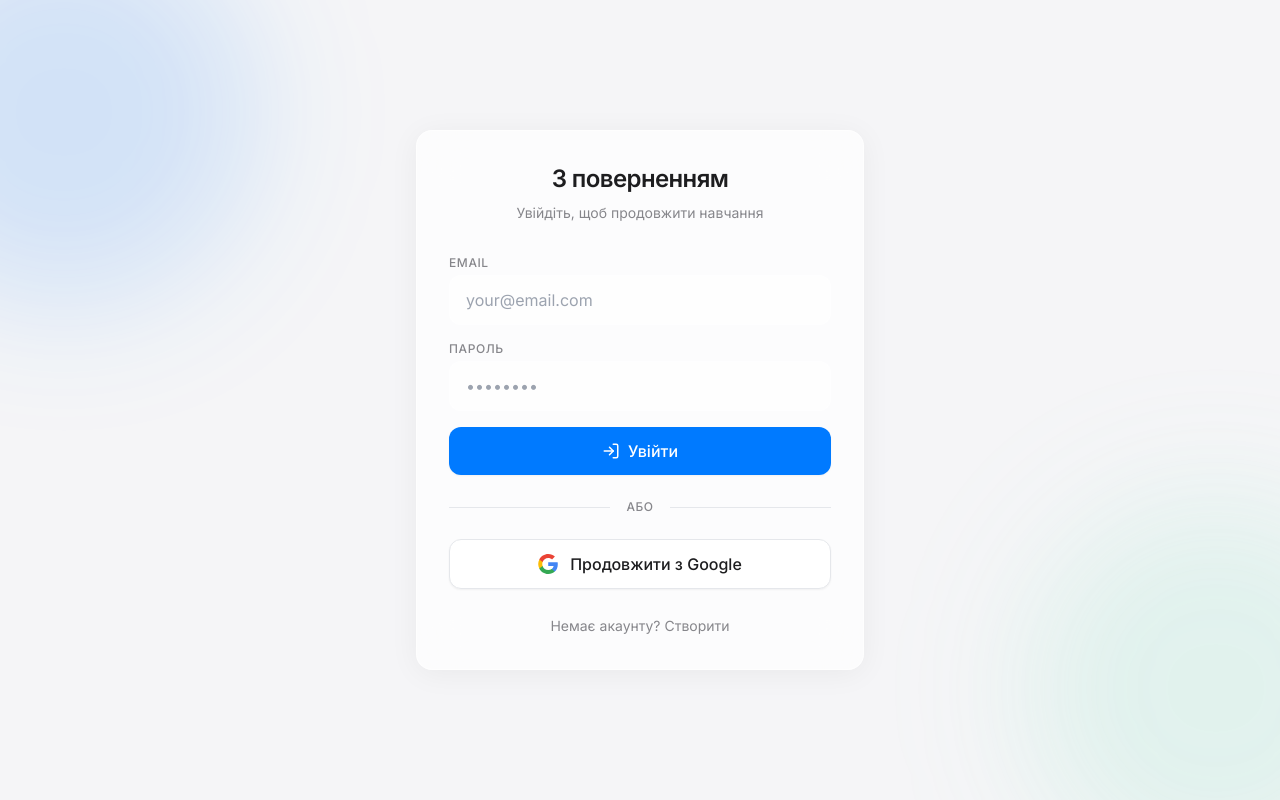
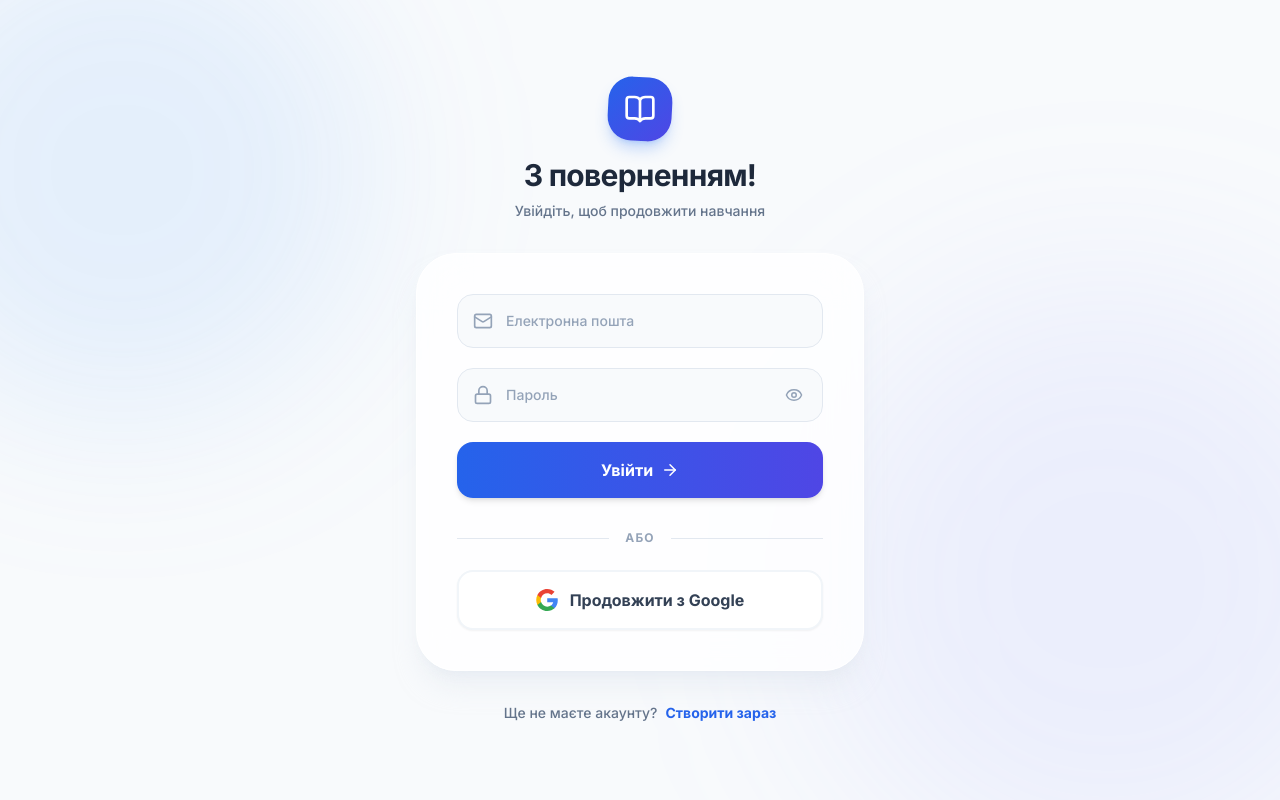
Before and after one commit to Sansanych122/quiz-app, a React (Vite) app: page /auth in a window 1280 px wide. Built offline with nearby package versions, Linux system fonts and the light colour scheme.

Commit message:
Fix AuthPage

```diff
--- a/src/pages/AuthPage.jsx
+++ b/src/pages/AuthPage.jsx
@@ -2,7 +2,7 @@ import React, { useState, useEffect } from 'react';
 import { useNavigate } from 'react-router-dom';
 import { supabase } from '../lib/supabase';
 import { useAuth } from '../contexts/AuthContext';
-import { LogIn, UserPlus, AlertCircle } from 'lucide-react';
+import { LogIn, UserPlus, AlertCircle, Eye, EyeOff, Mail, Lock, User, ArrowRight, BookOpen } from 'lucide-react';
 
 export default function AuthPage() {
   const [isLogin, setIsLogin] = useState(true);
@@ -14,19 +14,20 @@ export default function AuthPage() {
   const [passwordRepeat, setPasswordRepeat] = useState('');
   const [nickname, setNickname] = useState('');
 
-  // ДОДАЄМО НАВІГАЦІЮ ТА КОНТЕКСТ
+  // Стани для видимості паролів
+  const [showPassword, setShowPassword] = useState(false);
+  const [showPasswordRepeat, setShowPasswordRepeat] = useState(false);
+
   const navigate = useNavigate();
   const { user } = useAuth();
 
-  // Якщо користувач вже залогінений (наприклад, після рефрешу або успішного входу),
-  // автоматично перекидаємо його на головну
+  // Якщо користувач вже залогінений, перекидаємо на головну
   useEffect(() => {
     if (user) {
       navigate('/');
     }
   }, [user, navigate]);
 
-  // Обробка входу через Email/Пароль
   const handleSubmit = async (e) => {
     e.preventDefault();
     setError(null);
@@ -36,10 +37,7 @@ export default function AuthPage() {
       if (isLogin) {
         const { error: signInError } = await supabase.auth.signInWithPassword({ email, password });
         if (signInError) throw signInError;
-
-        // ДОДАЄМО ПЕРЕХІД ПІСЛЯ УСПІШНОГО ВХОДУ
         navigate('/');
-
       } else {
         if (password !== passwordRepeat) throw new Error('Паролі не співпадають');
         if (nickname.trim().length < 3) throw new Error('Нікнейм має містити мінімум 3 символи');
@@ -50,8 +48,6 @@ export default function AuthPage() {
           options: { data: { nickname: nickname.trim() } },
         });
         if (signUpError) throw signUpError;
-
-        // ДОДАЄМО ПЕРЕХІД ПІСЛЯ УСПІШНОЇ РЕЄСТРАЦІЇ
         navigate('/');
       }
     } catch (err) {
@@ -61,20 +57,17 @@ export default function AuthPage() {
     }
   };
 
-  // НОВЕ: Обробка входу через Google
   const handleGoogleLogin = async () => {
     setError(null);
     setLoading(true);
     try {
       const { error } = await supabase.auth.signInWithOAuth({
         provider: 'google',
-        // Забезпечуємо, що після логіну нас поверне туди, звідки ми прийшли (локально або на Cloudflare)
         options: {
           redirectTo: window.location.origin
         }
       });
       if (error) throw error;
-      // setLoading(false) не робимо, бо сторінка автоматично перезавантажиться для переходу на Google
     } catch (err) {
       setError(err.message);
       setLoading(false);
@@ -82,104 +75,147 @@ export default function AuthPage() {
   };
 
   return (
-    <div className="min-h-screen flex items-center justify-center p-4 bg-background relative overflow-hidden">
-      <div className="absolute top-[-10%] left-[-10%] w-96 h-96 bg-primary/20 rounded-full mix-blend-multiply filter blur-3xl opacity-70 animate-blob"></div>
-      <div className="absolute bottom-[-10%] right-[-10%] w-96 h-96 bg-emerald-300/20 rounded-full mix-blend-multiply filter blur-3xl opacity-70 animate-blob animation-delay-2000"></div>
+    <div className="min-h-screen flex items-center justify-center p-4 bg-[#f8fafc] relative overflow-hidden font-sans">
+      {/* Декоративні фонові елементи (Soft Blobs) */}
+      <div className="absolute top-[-10%] left-[-10%] w-[500px] h-[500px] bg-blue-400/20 rounded-full mix-blend-multiply filter blur-[80px] pointer-events-none animate-pulse" style={{ animationDuration: '8s' }}></div>
+      <div className="absolute bottom-[-10%] right-[-10%] w-[600px] h-[600px] bg-indigo-400/10 rounded-full mix-blend-multiply filter blur-[100px] pointer-events-none"></div>
 
-      <div className="glass-panel p-8 w-full max-w-md relative z-10">
+      <div className="w-full max-w-md relative z-10">
+
+        {/* Лого / Заголовок поверх картки */}
         <div className="text-center mb-8">
-          <h1 className="text-2xl font-semibold text-textMain tracking-tight">
-            {isLogin ? 'З поверненням' : 'Створення акаунту'}
+          <div className="w-16 h-16 bg-gradient-to-br from-blue-600 to-indigo-600 rounded-[1.5rem] text-white flex items-center justify-center mx-auto mb-4 shadow-lg shadow-blue-500/30 transform rotate-3">
+             <BookOpen size={32} className="-rotate-3" />
+          </div>
+          <h1 className="text-3xl font-extrabold text-slate-800 tracking-tight">
+            {isLogin ? 'З поверненням!' : 'Створіть акаунт'}
           </h1>
-          <p className="text-sm text-textMuted mt-2">
-            {isLogin ? 'Увійдіть, щоб продовжити навчання' : 'Зареєструйтесь для доступу до тестів'}
+          <p className="text-sm text-slate-500 mt-2 font-medium">
+            {isLogin ? 'Увійдіть, щоб продовжити навчання' : 'Приєднуйтесь до платформи UniQ'}
           </p>
         </div>
 
+        {/* Основна картка */}
+        <div className="bg-white/80 backdrop-blur-xl p-8 sm:p-10 rounded-[2.5rem] shadow-xl shadow-slate-200/50 border border-white">
+
           {error && (
-          <div className="mb-6 p-4 bg-red-50 border border-red-100 rounded-xl flex items-center gap-3 text-red-600 text-sm">
-            <AlertCircle size={18} />
+            <div className="mb-6 p-4 bg-red-50 border border-red-100 rounded-2xl flex items-start gap-3 text-red-600 text-sm font-medium animate-in fade-in slide-in-from-top-2">
+              <AlertCircle size={18} className="shrink-0 mt-0.5" />
               <p>{error}</p>
             </div>
           )}
 
-        <form onSubmit={handleSubmit} className="space-y-4">
+          <form onSubmit={handleSubmit} className="space-y-5">
+
+            {/* Поле Нікнейм (тільки реєстрація) */}
             {!isLogin && (
-            <div>
-              <label className="block text-xs font-medium text-textMuted uppercase tracking-wider mb-1">Нікнейм</label>
+              <div className="relative group">
+                <div className="absolute left-4 top-1/2 -translate-y-1/2 text-slate-400 group-focus-within:text-blue-500 transition-colors">
+                  <User size={20} />
+                </div>
                 <input
                   type="text"
                   required
                   value={nickname}
                   onChange={(e) => setNickname(e.target.value)}
-                placeholder="Наприклад, Diana"
-                className="w-full px-4 py-3 rounded-xl bg-white/50 border border-white/40 focus:bg-white focus:ring-2 focus:ring-primary/20 focus:border-primary outline-none transition-all"
+                  placeholder="Ваш нікнейм"
+                  className="w-full pl-12 pr-4 py-4 rounded-2xl bg-slate-50 border border-slate-200 focus:bg-white focus:ring-4 focus:ring-blue-500/10 focus:border-blue-500 outline-none transition-all text-sm font-medium text-slate-800 placeholder:text-slate-400"
                 />
               </div>
             )}
 
-          <div>
-            <label className="block text-xs font-medium text-textMuted uppercase tracking-wider mb-1">Email</label>
+            {/* Поле Email */}
+            <div className="relative group">
+              <div className="absolute left-4 top-1/2 -translate-y-1/2 text-slate-400 group-focus-within:text-blue-500 transition-colors">
+                <Mail size={20} />
+              </div>
               <input
                 type="email"
                 required
                 value={email}
                 onChange={(e) => setEmail(e.target.value)}
-              placeholder="your@email.com"
-              className="w-full px-4 py-3 rounded-xl bg-white/50 border border-white/40 focus:bg-white focus:ring-2 focus:ring-primary/20 focus:border-primary outline-none transition-all"
+                placeholder="Електронна пошта"
+                className="w-full pl-12 pr-4 py-4 rounded-2xl bg-slate-50 border border-slate-200 focus:bg-white focus:ring-4 focus:ring-blue-500/10 focus:border-blue-500 outline-none transition-all text-sm font-medium text-slate-800 placeholder:text-slate-400"
               />
             </div>
 
-          <div>
-            <label className="block text-xs font-medium text-textMuted uppercase tracking-wider mb-1">Пароль</label>
+            {/* Поле Пароль */}
+            <div className="relative group">
+              <div className="absolute left-4 top-1/2 -translate-y-1/2 text-slate-400 group-focus-within:text-blue-500 transition-colors">
+                <Lock size={20} />
+              </div>
               <input
-              type="password"
+                type={showPassword ? "text" : "password"}
                 required
                 value={password}
                 onChange={(e) => setPassword(e.target.value)}
-              placeholder="••••••••"
-              className="w-full px-4 py-3 rounded-xl bg-white/50 border border-white/40 focus:bg-white focus:ring-2 focus:ring-primary/20 focus:border-primary outline-none transition-all"
+                placeholder="Пароль"
+                className="w-full pl-12 pr-12 py-4 rounded-2xl bg-slate-50 border border-slate-200 focus:bg-white focus:ring-4 focus:ring-blue-500/10 focus:border-blue-500 outline-none transition-all text-sm font-medium text-slate-800 placeholder:text-slate-400"
               />
+              <button
+                type="button"
+                onClick={() => setShowPassword(!showPassword)}
+                className="absolute right-4 top-1/2 -translate-y-1/2 text-slate-400 hover:text-slate-600 transition-colors focus:outline-none p-1"
+              >
+                {showPassword ? <EyeOff size={18} /> : <Eye size={18} />}
+              </button>
             </div>
 
+            {/* Поле Повторення пароля (тільки реєстрація) */}
             {!isLogin && (
-            <div>
-              <label className="block text-xs font-medium text-textMuted uppercase tracking-wider mb-1">Повторіть пароль</label>
+              <div className="relative group">
+                <div className="absolute left-4 top-1/2 -translate-y-1/2 text-slate-400 group-focus-within:text-blue-500 transition-colors">
+                  <Lock size={20} />
+                </div>
                 <input
-                type="password"
+                  type={showPasswordRepeat ? "text" : "password"}
                   required
                   value={passwordRepeat}
                   onChange={(e) => setPasswordRepeat(e.target.value)}
-                placeholder="••••••••"
-                className="w-full px-4 py-3 rounded-xl bg-white/50 border border-white/40 focus:bg-white focus:ring-2 focus:ring-primary/20 focus:border-primary outline-none transition-all"
+                  placeholder="Повторіть пароль"
+                  className="w-full pl-12 pr-12 py-4 rounded-2xl bg-slate-50 border border-slate-200 focus:bg-white focus:ring-4 focus:ring-blue-500/10 focus:border-blue-500 outline-none transition-all text-sm font-medium text-slate-800 placeholder:text-slate-400"
                 />
+                <button
+                  type="button"
+                  onClick={() => setShowPasswordRepeat(!showPasswordRepeat)}
+                  className="absolute right-4 top-1/2 -translate-y-1/2 text-slate-400 hover:text-slate-600 transition-colors focus:outline-none p-1"
+                >
+                  {showPasswordRepeat ? <EyeOff size={18} /> : <Eye size={18} />}
+                </button>
               </div>
             )}
 
+            {/* Кнопка відправки форми */}
             <button
               type="submit"
               disabled={loading}
-            className="w-full py-3 mt-4 bg-primary hover:bg-blue-600 text-white rounded-xl font-medium transition-colors shadow-sm flex justify-center items-center gap-2 disabled:opacity-70"
+              className="w-full py-4 mt-2 bg-gradient-to-r from-blue-600 to-indigo-600 hover:from-blue-700 hover:to-indigo-700 text-white rounded-2xl font-bold transition-all duration-300 shadow-md hover:shadow-indigo-500/25 flex justify-center items-center gap-2 disabled:opacity-70 group"
             >
-            {loading ? 'Зачекайте...' : isLogin ? <><LogIn size={18} /> Увійти</> : <><UserPlus size={18} /> Зареєструватися</>}
+              {loading ? (
+                'Зачекайте...'
+              ) : isLogin ? (
+                <>Увійти <ArrowRight size={18} className="group-hover:translate-x-1 transition-transform" /></>
+              ) : (
+                <>Створити акаунт <UserPlus size={18} className="group-hover:scale-110 transition-transform" /></>
+              )}
             </button>
           </form>
 
-        {/* НОВЕ: Розділювач та кнопка Google */}
-        <div className="mt-6 flex items-center gap-4">
-          <div className="flex-1 h-px bg-gray-200"></div>
-          <span className="text-xs font-medium text-textMuted uppercase tracking-wider">або</span>
-          <div className="flex-1 h-px bg-gray-200"></div>
+          {/* Розділювач */}
+          <div className="mt-8 mb-6 flex items-center gap-4">
+            <div className="flex-1 h-px bg-slate-200"></div>
+            <span className="text-xs font-bold text-slate-400 uppercase tracking-widest">або</span>
+            <div className="flex-1 h-px bg-slate-200"></div>
           </div>
 
+          {/* Кнопка Google */}
           <button
             type="button"
             onClick={handleGoogleLogin}
             disabled={loading}
-          className="w-full mt-6 py-3 bg-white border border-gray-200 hover:border-gray-300 hover:bg-gray-50 text-textMain rounded-xl font-medium transition-all shadow-sm flex justify-center items-center gap-3 disabled:opacity-70"
+            className="w-full py-4 bg-white border-2 border-slate-100 hover:border-slate-200 hover:bg-slate-50 text-slate-700 rounded-2xl font-bold transition-all shadow-sm flex justify-center items-center gap-3 disabled:opacity-70"
           >
-          {/* SVG іконка Google */}
-          <svg viewBox="0 0 24 24" width="20" height="20" xmlns="http://www.w3.org/2000/svg">
+            <svg viewBox="0 0 24 24" width="22" height="22" xmlns="http://www.w3.org/2000/svg">
               <g transform="matrix(1, 0, 0, 1, 27.009001, -39.238598)">
                 <path fill="#4285F4" d="M -3.264 51.509 C -3.264 50.719 -3.334 49.969 -3.454 49.239 L -14.754 49.239 L -14.754 53.749 L -8.284 53.749 C -8.574 55.229 -9.424 56.479 -10.684 57.329 L -10.684 60.329 L -6.824 60.329 C -4.564 58.239 -3.264 55.159 -3.264 51.509 Z"/>
                 <path fill="#34A853" d="M -14.754 63.239 C -11.514 63.239 -8.804 62.159 -6.824 60.329 L -10.684 57.329 C -11.764 58.049 -13.134 58.489 -14.754 58.489 C -17.884 58.489 -20.534 56.379 -21.484 53.529 L -25.464 53.529 L -25.464 56.619 C -23.494 60.539 -19.444 63.239 -14.754 63.239 Z"/>
@@ -189,19 +225,27 @@ export default function AuthPage() {
             </svg>
             Продовжити з Google
           </button>
+        </div>
 
-        <div className="mt-6 text-center">
+        {/* Перемикач Вхід/Реєстрація */}
+        <div className="mt-8 text-center relative z-10">
+          <p className="text-slate-500 font-medium text-sm">
+            {isLogin ? 'Ще не маєте акаунту?' : 'Вже зареєстровані?'}
             <button
               type="button"
               onClick={() => {
                 setIsLogin(!isLogin);
                 setError(null);
+                setPassword('');
+                setPasswordRepeat('');
               }}
-            className="text-sm text-textMuted hover:text-primary transition-colors"
+              className="ml-2 text-blue-600 font-bold hover:text-blue-800 transition-colors focus:outline-none"
             >
-            {isLogin ? 'Немає акаунту? Створити' : 'Вже є акаунт? Увійти'}
+              {isLogin ? 'Створити зараз' : 'Увійти'}
             </button>
+          </p>
         </div>
+
       </div>
     </div>
   );
```
Lines whose indentation alone changed are shown as unchanged.
